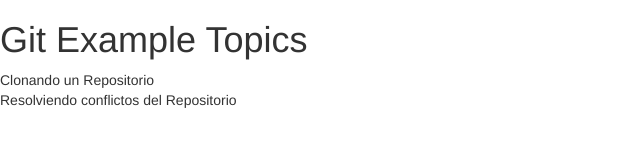
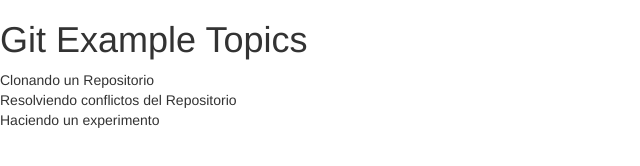
Before and after one commit to naplix/git-example2, a plain HTML site: page index.html in a window 1280 px wide. Shown: the whole page, without its empty margins (0-640 px from the left). Drawn offline with nearby package versions, Linux system fonts and the light colour scheme.

Commit message:
Merge master into development conociendo su uso...

```diff
--- a/index.html
+++ b/index.html
@@ -21,6 +21,8 @@
 
     <div class="header">Resolviendo conflictos del Repositorio</div>
 
+    <div class="header">Haciendo un experimento</div>
+
     <!-- jQuery (necessary for Bootstrap's JavaScript plugins) -->
     <script src="https://code.jquery.com/jquery.js"></script>
     <!-- Include all compiled plugins (below), or include individual files as needed -->
```
